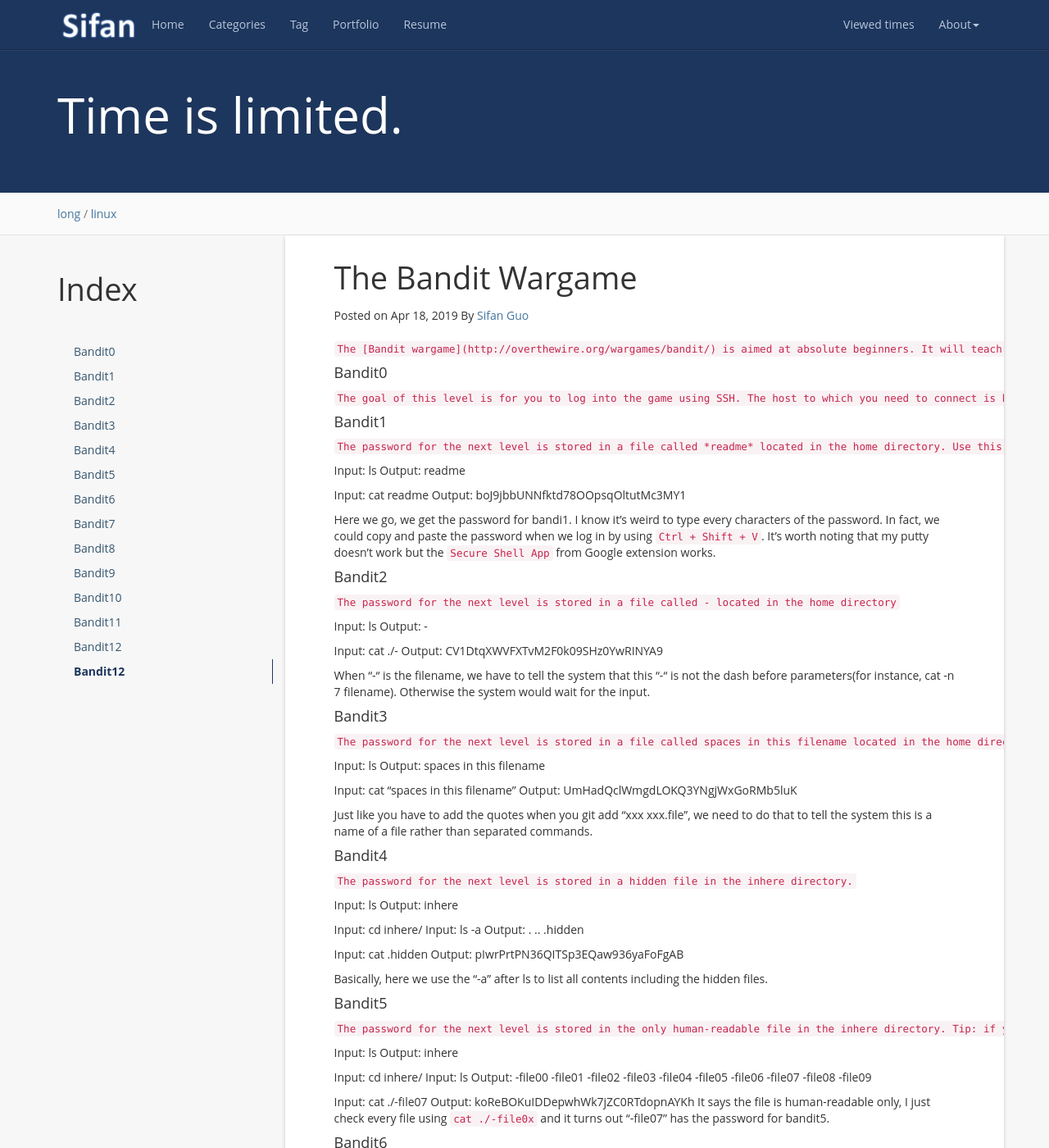
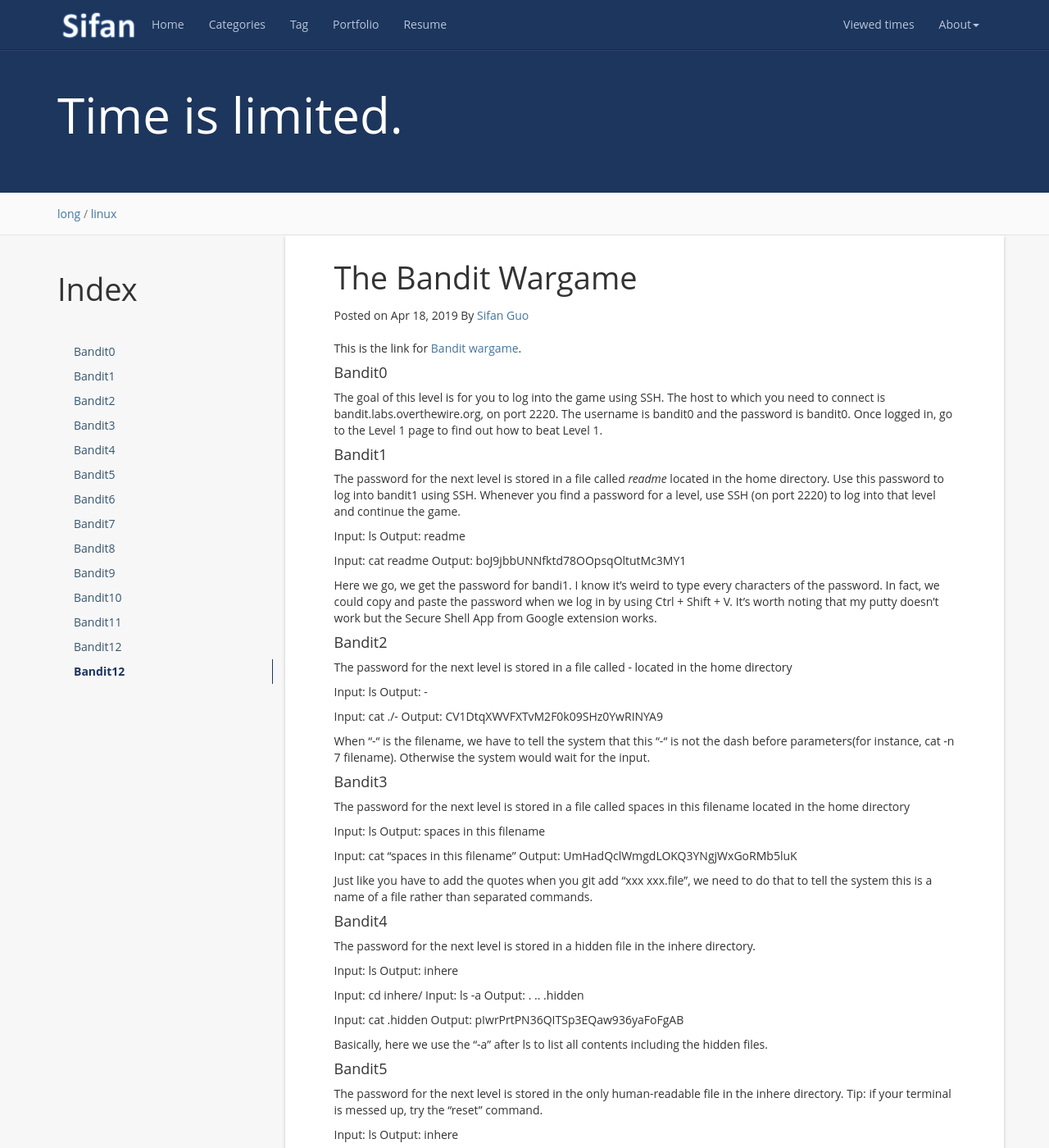
Before and after one commit to SifanGuo/sifanguo.github.io, a Jekyll site: the page built from _posts/2019-04-18-bandit.md, in a window 1280 px wide and 1400 px high. Shown: the whole window at 82% size. Built offline with Jekyll 4.4.1, drawn with Linux system fonts in a browser that asks for light colours; nearby versions of some CDN libraries; a script that is not in the unit is left out; comment, search, counter and statistics services are not loaded; some of the changed text lies outside the part shown.

Commit message:
edit the quote

```diff
--- a/_posts/2019-04-18-bandit.md
+++ b/_posts/2019-04-18-bandit.md
@@ -10,14 +10,15 @@ tag: linux
 {:toc}
 
 
-`The [Bandit wargame](http://overthewire.org/wargames/bandit/) is aimed at absolute beginners. It will teach the basics needed to be able to play other wargames.`
+This is the link for [Bandit wargame](http://overthewire.org/wargames/bandit/).
+
 
 #### Bandit0
-`The goal of this level is for you to log into the game using SSH. The host to which you need to connect is bandit.labs.overthewire.org, on port 2220. The username is bandit0 and the password is bandit0. Once logged in, go to the Level 1 page to find out how to beat Level 1.`
+The goal of this level is for you to log into the game using SSH. The host to which you need to connect is bandit.labs.overthewire.org, on port 2220. The username is bandit0 and the password is bandit0. Once logged in, go to the Level 1 page to find out how to beat Level 1.
 
 
 #### Bandit1
-`The password for the next level is stored in a file called *readme* located in the home directory. Use this password to log into bandit1 using SSH. Whenever you find a password for a level, use SSH (on port 2220) to log into that level and continue the game.`
+The password for the next level is stored in a file called *readme* located in the home directory. Use this password to log into bandit1 using SSH. Whenever you find a password for a level, use SSH (on port 2220) to log into that level and continue the game.
 
 Input: ls
 Output: readme
@@ -25,11 +26,11 @@ Output: readme
 Input: cat readme
 Output: boJ9jbbUNNfktd78OOpsqOltutMc3MY1
 
-Here we go, we get the password for bandi1. I know it's weird to type every characters of the password. In fact, we could copy and paste the password when we log in by using `Ctrl + Shift + V`. It's worth noting that my putty doesn't work but the `Secure Shell App` from Google extension works.
+Here we go, we get the password for bandi1. I know it's weird to type every characters of the password. In fact, we could copy and paste the password when we log in by using Ctrl + Shift + V. It's worth noting that my putty doesn't work but the Secure Shell App from Google extension works.
 
 
 #### Bandit2
-`The password for the next level is stored in a file called - located in the home directory`
+The password for the next level is stored in a file called - located in the home directory
 
 Input: ls
 Output: -
@@ -41,7 +42,7 @@ When "-" is the filename, we have to tell the system that this "-" is not the da
 
 
 #### Bandit3
-`The password for the next level is stored in a file called spaces in this filename located in the home directory`
+The password for the next level is stored in a file called spaces in this filename located in the home directory
 
 Input: ls
 Output: spaces in this filename
@@ -53,7 +54,7 @@ Just like you have to add the quotes when you git add "xxx xxx.file", we need to
 
 
 #### Bandit4
-`The password for the next level is stored in a hidden file in the inhere directory.`
+The password for the next level is stored in a hidden file in the inhere directory.
 
 Input: ls
 Output: inhere
@@ -69,7 +70,7 @@ Basically, here we use the "-a" after ls to list all contents including the hidd
 
 
 #### Bandit5
-`The password for the next level is stored in the only human-readable file in the inhere directory. Tip: if your terminal is messed up, try the “reset” command.`
+The password for the next level is stored in the only human-readable file in the inhere directory. Tip: if your terminal is messed up, try the “reset” command.
 
 Input: ls
 Output: inhere
@@ -80,11 +81,11 @@ Output: -file00  -file01  -file02  -file03  -file04  -file05  -file06  -file07
 
 Input: cat ./-file07
 Output: koReBOKuIDDepwhWk7jZC0RTdopnAYKh
-It says the file is human-readable only, I just check every file using `cat ./-file0x` and it turns out "-file07" has the password for bandit5.
+It says the file is human-readable only, I just check every file using cat ./-file0x and it turns out "-file07" has the password for bandit5.
 
 
 #### Bandit6
-`The password for the next level is stored in a file somewhere under the inhere directory and has all of the following properties: human-readable; 1033 bytes in size; not executable`
+The password for the next level is stored in a file somewhere under the inhere directory and has all of the following properties: human-readable; 1033 bytes in size; not executable
 
 Input: ls
 Output: inhere
@@ -105,7 +106,7 @@ Using find command with "-type f", we can find file instead of directory (use "-
 
 
 #### Bandit7
-`The password for the next level is stored somewhere on the server and has all of the following properties: owned by user bandit7; owned by group bandit6; 33 bytes in size`
+The password for the next level is stored somewhere on the server and has all of the following properties: owned by user bandit7; owned by group bandit6; 33 bytes in size
 
 
 Input: cd /
@@ -122,11 +123,11 @@ Output:./var/lib/dpkg/info/bandit7.password
 Input: cat ./var/lib/dpkg/info/bandit7.password
 Output: HKBPTKQnIay4Fw76bEy8PVxKEDQRKTzs
 
-The `ls` command can be used with many parameters at once. The "R" means recursively find the sub-directories in addition to current work directory and the "l" means list the details of that file or folder.
+The ls command can be used with many parameters at once. The "R" means recursively find the sub-directories in addition to current work directory and the "l" means list the details of that file or folder.
 
 
 #### Bandit8
-`The password for the next level is stored in the file data.txt next to the word millionth`
+The password for the next level is stored in the file data.txt next to the word millionth
 
 Input: cat data.txt | grep millionth
 Output: millionth       cvX2JJa4CFALtqS87jk27qwqGhBM9plV
@@ -135,7 +136,7 @@ The password for bandit8 is cvX2JJa4CFALtqS87jk27qwqGhBM9plV.
 
 
 #### Bandit9
-`The password for the next level is stored in the file data.txt and is the only line of text that occurs only once.`
+The password for the next level is stored in the file data.txt and is the only line of text that occurs only once.
 
 Input: sort data.txt | uniq -c | grep "1 "
 Output:       1 UsvVyFSfZZWbi6wgC7dAFyFuR6jQQUhR
@@ -145,7 +146,7 @@ Output: UsvVyFSfZZWbi6wgC7dAFyFuR6jQQUhR
 
 
 #### Bandit10
-`The password for the next level is stored in the file data.txt in one of the few human-readable strings, beginning with several ‘=’ characters.`
+The password for the next level is stored in the file data.txt in one of the few human-readable strings, beginning with several ‘=’ characters.
 
 Input: cat data.txt | grep ====
 Output: Binary file (standard input) matches
@@ -157,35 +158,35 @@ Output:
 ========== isa
 ========== truKLdjsbJ5g7yyJ2X2R0o3a5HQJFuLk
 
-When I use the `cat` command, it prompts that the file is a Binary one. Then we should use `strings` command because it `returns each string of printable characters in files. Its main uses are to determine the contents of and to extract text from binary files (i.e., non-text files)`. The introduction page is [here](http://www.linfo.org/strings.html)
+When I use the cat command, it prompts that the file is a Binary one. Then we should use strings command because it returns each string of printable characters in files. Its main uses are to determine the contents of and to extract text from binary files (i.e., non-text files). The introduction page is [here](http://www.linfo.org/strings.html)
 
 
 #### Bandit11
-`The password for the next level is stored in the file data.txt, which contains base64 encoded data`
+The password for the next level is stored in the file data.txt, which contains base64 encoded data
 
 Input: cat data.txt | base64 -d
 Output: The password is IFukwKGsFW8MOq3IRFqrxE1hxTNEbUPR
 
-The `base64` command can encode a string without parameter and decode that with "-d".
+The base64 command can encode a string without parameter and decode that with "-d".
 
 
 #### Bandit12
-`The password for the next level is stored in the file data.txt, where all lowercase (a-z) and uppercase (A-Z) letters have been rotated by 13 positions`
+The password for the next level is stored in the file data.txt, where all lowercase (a-z) and uppercase (A-Z) letters have been rotated by 13 positions
 
 It's basically Caesar Cipher in this challenge. However, I didn't use my python script from last semester, cuz I want to try linux solution.
 
-`The tr command in UNIX is a command line utility for translating or deleting characters. It supports a range of transformations including uppercase to lowercase, squeezing repeating characters, deleting specific characters and basic find and replace. It can be used with UNIX pipes to support more complex translation. tr stands for translate.`
+The tr command in UNIX is a command line utility for translating or deleting characters. It supports a range of transformations including uppercase to lowercase, squeezing repeating characters, deleting specific characters and basic find and replace. It can be used with UNIX pipes to support more complex translation. tr stands for translate.
 
-Using `tr` command, we need to know what is the 14th letter of the alphabet (n). So it translate a to n, b to o and so on.
+Using tr command, we need to know what is the 14th letter of the alphabet (n). So it translate a to n, b to o and so on.
 
 Input: cat data.txt | tr a-zA-Z n-za-mN-ZA-M
 Output: The password is 5Te8Y4drgCRfCx8ugdwuEX8KFC6k2EUu
 
 
 #### Bandit12
-`The password for the next level is stored in the file data.txt, which is a hexdump of a file that has been repeatedly compressed. For this level it may be useful to create a directory under /tmp in which you can work using mkdir. For example: mkdir /tmp/myname123. Then copy the datafile using cp, and rename it using mv (read the manpages!)`
+The password for the next level is stored in the file data.txt, which is a hexdump of a file that has been repeatedly compressed. For this level it may be useful to create a directory under /tmp in which you can work using mkdir. For example: mkdir /tmp/myname123. Then copy the datafile using cp, and rename it using mv (read the manpages!)
 
-The `file` command can determine file type for a given file.
+The file command can determine file type for a given file.
 
 Input: cp data.txt /tmp/sf/sfile
 Input: cd /tmp/sf
```
